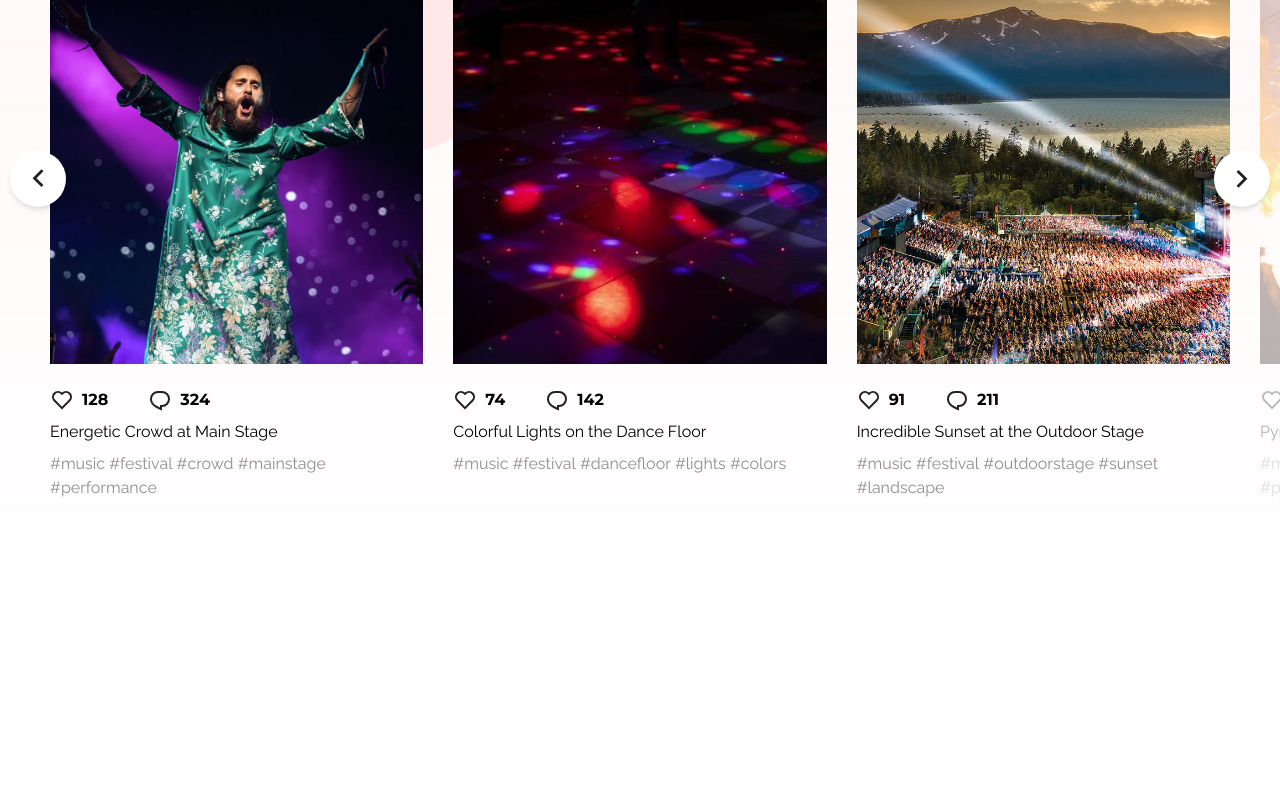
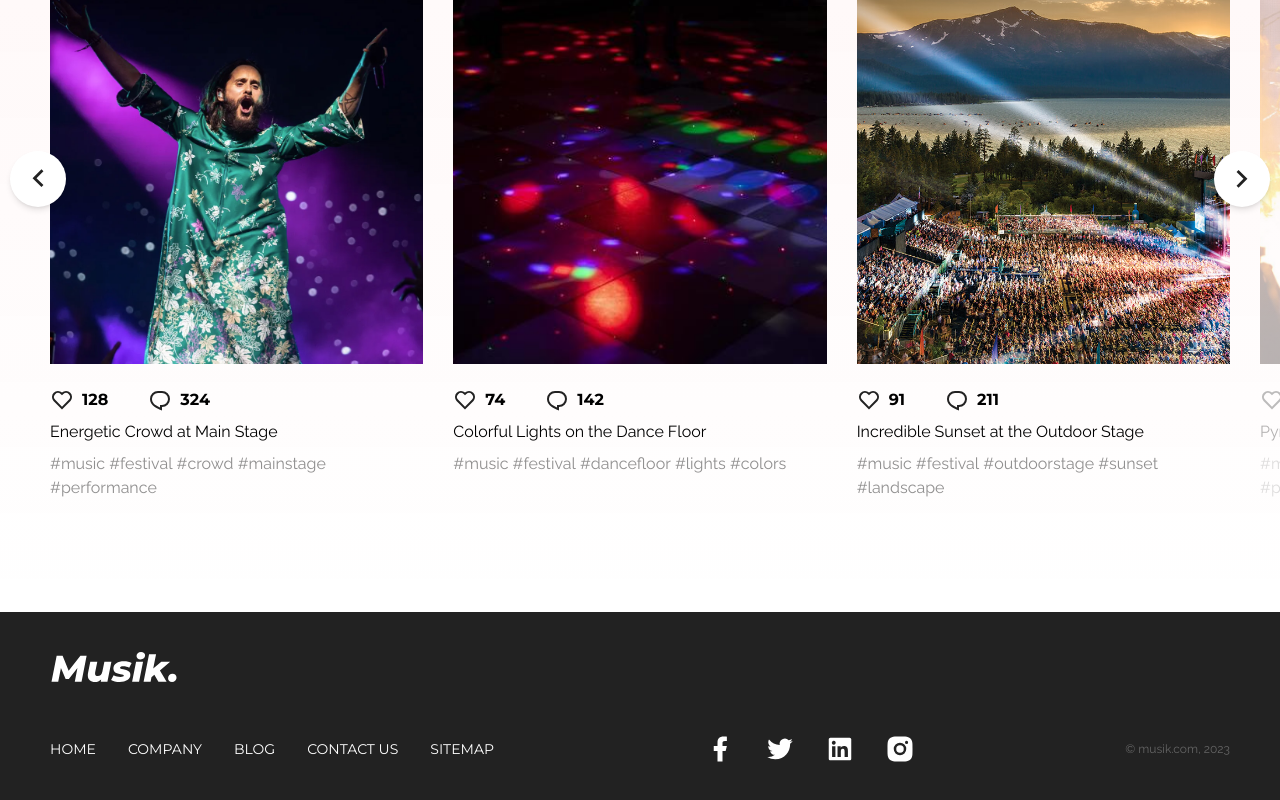
Before and after one commit to late-exairu/musik, a React (Vite) app: page / in a window 1280 px wide. Shown: the part 7413-8213 px from the top of the page. Before the commit the page ends 8025 px from the top, so only its background shows below. Built offline with nearby package versions, Linux system fonts and the light colour scheme.

Commit message:
Add footer

```diff
--- a/src/App.jsx
+++ b/src/App.jsx
@@ -5,8 +5,9 @@ import Home from "./pages/Home";
 import Artists from "./pages/Artists";
 import Schedule from "./pages/Schedule";
 import Contacts from "./pages/Contacts";
+import ScheduleDay from "./components/ScheduleDay";
+import Footer from "./components/Footer";
 import data from "./data/data.json";
-import ScheduleDay from "./components/ScheduleDay";
 
 function App() {
   const scheduleList = data.sections.schedule.scheduleList;
@@ -34,6 +35,8 @@ function App() {
           <Route path="/schedule" element={<Schedule />}></Route>
           <Route path="/contacts" element={<Contacts />}></Route>
         </Routes>
+
+        <Footer socials={data.brand.socials} {...data.footer} />
       </BrowserRouter>
     </ParallaxProvider>
   );
--- /dev/null
+++ b/src/components/Footer.jsx
@@ -0,0 +1,37 @@
+import { Link } from "react-router-dom";
+import Logo from "./Logo";
+import Socials from "./Socials";
+
+export default function Footer({ socials, menu, copyright }) {
+  return (
+    <footer className="bg-black text-white" aria-label="Footer">
+      <div className="container py-6 md:py-10">
+        <Logo className="mx-auto mb-6 flex w-24 lg:inline-flex lg:w-32" />
+
+        <div className="flex-wrap items-center lg:mt-7 lg:flex">
+          {menu && (
+            <ul className="flex flex-wrap justify-center gap-x-3 font-montserrat text-sm uppercase md:gap-x-8">
+              {menu.map((item, index) => (
+                <li key={index} className="">
+                  <Link className="hover:underline" to={item.link}>
+                    {item.text}
+                  </Link>
+                </li>
+              ))}
+            </ul>
+          )}
+          {socials && (
+            <Socials
+              className="mx-auto mt-6 flex justify-center gap-5 md:gap-[30px] lg:mt-0"
+              list={socials}
+            />
+          )}
+
+          <div className="mt-6 text-center text-xs text-white/30 lg:mt-0">
+            {copyright}
+          </div>
+        </div>
+      </div>
+    </footer>
+  );
+}
--- a/src/components/Icons.jsx
+++ b/src/components/Icons.jsx
@@ -176,21 +176,21 @@ const Quote = ({ className }) => {
   );
 };
 
-const Instagram = ({ className }) => {
-  return (
-    <svg
-      className={className}
-      xmlns="http://www.w3.org/2000/svg"
-      fill="none"
-      viewBox="0 0 361 361"
-    >
-      <path
-        fill="#FC5252"
-        d="M180.5.917c48.793 0 54.881.18 74.024 1.077 19.126.898 32.146 3.897 43.603 8.35 11.853 4.562 21.838 10.74 31.822 20.707a88.13 88.13 0 0 1 20.706 31.822c4.436 11.44 7.453 24.477 8.351 43.603.844 19.143 1.077 25.231 1.077 74.024s-.179 54.881-1.077 74.024c-.898 19.126-3.915 32.146-8.351 43.603a87.685 87.685 0 0 1-20.706 31.822 88.258 88.258 0 0 1-31.822 20.706c-11.439 4.436-24.477 7.453-43.603 8.351-19.143.844-25.231 1.077-74.024 1.077s-54.881-.179-74.024-1.077c-19.126-.898-32.146-3.915-43.603-8.351a87.814 87.814 0 0 1-31.822-20.706 88.065 88.065 0 0 1-20.706-31.822c-4.454-11.44-7.453-24.477-8.35-43.603C1.15 235.381.916 229.293.916 180.5s.18-54.881 1.077-74.024c.898-19.144 3.897-32.146 8.35-43.603A87.636 87.636 0 0 1 31.052 31.05a87.942 87.942 0 0 1 31.822-20.706c11.457-4.454 24.46-7.453 43.603-8.351C125.619 1.15 131.707.917 180.5.917Zm0 89.791a89.792 89.792 0 1 0 .001 179.585 89.792 89.792 0 0 0-.001-179.585Zm116.729-4.49a22.447 22.447 0 1 0-44.894 0 22.447 22.447 0 0 0 44.894 0ZM180.5 126.626a53.874 53.874 0 1 1 .001 107.748 53.874 53.874 0 0 1-.001-107.748Z"
-      />
-    </svg>
-  );
-};
+// const Instagram = ({ className }) => {
+//   return (
+//     <svg
+//       className={className}
+//       xmlns="http://www.w3.org/2000/svg"
+//       fill="none"
+//       viewBox="0 0 361 361"
+//     >
+//       <path
+//         fill="#FC5252"
+//         d="M180.5.917c48.793 0 54.881.18 74.024 1.077 19.126.898 32.146 3.897 43.603 8.35 11.853 4.562 21.838 10.74 31.822 20.707a88.13 88.13 0 0 1 20.706 31.822c4.436 11.44 7.453 24.477 8.351 43.603.844 19.143 1.077 25.231 1.077 74.024s-.179 54.881-1.077 74.024c-.898 19.126-3.915 32.146-8.351 43.603a87.685 87.685 0 0 1-20.706 31.822 88.258 88.258 0 0 1-31.822 20.706c-11.439 4.436-24.477 7.453-43.603 8.351-19.143.844-25.231 1.077-74.024 1.077s-54.881-.179-74.024-1.077c-19.126-.898-32.146-3.915-43.603-8.351a87.814 87.814 0 0 1-31.822-20.706 88.065 88.065 0 0 1-20.706-31.822c-4.454-11.44-7.453-24.477-8.35-43.603C1.15 235.381.916 229.293.916 180.5s.18-54.881 1.077-74.024c.898-19.144 3.897-32.146 8.35-43.603A87.636 87.636 0 0 1 31.052 31.05a87.942 87.942 0 0 1 31.822-20.706c11.457-4.454 24.46-7.453 43.603-8.351C125.619 1.15 131.707.917 180.5.917Zm0 89.791a89.792 89.792 0 1 0 .001 179.585 89.792 89.792 0 0 0-.001-179.585Zm116.729-4.49a22.447 22.447 0 1 0-44.894 0 22.447 22.447 0 0 0 44.894 0ZM180.5 126.626a53.874 53.874 0 1 1 .001 107.748 53.874 53.874 0 0 1-.001-107.748Z"
+//       />
+//     </svg>
+//   );
+// };
 
 const Like = ({ className }) => {
   return (
@@ -254,6 +254,98 @@ const SliderArrow = ({ className }) => {
   );
 };
 
+const Facebook = ({ className }) => {
+  return (
+    <svg
+      className={className}
+      xmlns="http://www.w3.org/2000/svg"
+      fill="none"
+      viewBox="0 0 30 30"
+    >
+      <g clipPath="url(#a)">
+        <path
+          fill="#fff"
+          d="M17.5 16.875h3.125l1.25-5H17.5v-2.5c0-1.287 0-2.5 2.5-2.5h1.875v-4.2c-.407-.054-1.946-.175-3.571-.175-3.394 0-5.804 2.071-5.804 5.875v3.5H8.75v5h3.75V27.5h5V16.875Z"
+        />
+      </g>
+      <defs>
+        <clipPath id="a">
+          <path fill="#fff" d="M0 0h30v30H0z" />
+        </clipPath>
+      </defs>
+    </svg>
+  );
+};
+
+const Twitter = ({ className }) => {
+  return (
+    <svg
+      className={className}
+      xmlns="http://www.w3.org/2000/svg"
+      fill="none"
+      viewBox="0 0 30 30"
+    >
+      <g clipPath="url(#a)">
+        <path
+          fill="#fff"
+          d="M27.702 7.07c-.954.422-1.966.7-3.002.823A5.245 5.245 0 0 0 27 5a10.448 10.448 0 0 1-3.32 1.269 5.228 5.228 0 0 0-8.908 4.767A14.842 14.842 0 0 1 3.997 5.574a5.21 5.21 0 0 0-.707 2.629c0 1.812.922 3.413 2.325 4.35a5.21 5.21 0 0 1-2.368-.653v.065a5.231 5.231 0 0 0 4.194 5.126c-.77.21-1.578.24-2.362.09a5.231 5.231 0 0 0 4.883 3.632 10.494 10.494 0 0 1-7.738 2.165 14.789 14.789 0 0 0 8.012 2.35c9.616 0 14.875-7.967 14.875-14.875 0-.225-.006-.453-.016-.675a10.619 10.619 0 0 0 2.609-2.707h-.002Z"
+        />
+      </g>
+      <defs>
+        <clipPath id="a">
+          <path fill="#fff" d="M0 0h30v30H0z" />
+        </clipPath>
+      </defs>
+    </svg>
+  );
+};
+
+const Linkedin = ({ className }) => {
+  return (
+    <svg
+      className={className}
+      xmlns="http://www.w3.org/2000/svg"
+      fill="none"
+      viewBox="0 0 30 30"
+    >
+      <g clipPath="url(#a)">
+        <path
+          fill="#fff"
+          d="M22.919 22.924h-3.332v-5.221c0-1.245-.024-2.848-1.737-2.848-1.736 0-2.001 1.355-2.001 2.756v5.313h-3.333V12.188h3.2v1.462h.044c.447-.843 1.535-1.734 3.16-1.734 3.375 0 4 2.223 4 5.114v5.894h-.001ZM8.754 10.719a1.933 1.933 0 0 1-1.608-3.011 1.935 1.935 0 1 1 1.606 3.01h.002Zm1.67 12.205H7.083V12.188h3.342v10.736h-.001ZM24.587 3.75H5.412c-.92 0-1.661.725-1.661 1.621V24.63c0 .896.742 1.621 1.66 1.621h19.172c.918 0 1.668-.725 1.668-1.621V5.37c0-.896-.75-1.621-1.668-1.621h.006Z"
+        />
+      </g>
+      <defs>
+        <clipPath id="a">
+          <path fill="#fff" d="M0 0h30v30H0z" />
+        </clipPath>
+      </defs>
+    </svg>
+  );
+};
+
+const Instagram = ({ className }) => {
+  return (
+    <svg
+      className={className}
+      xmlns="http://www.w3.org/2000/svg"
+      fill="none"
+      viewBox="0 0 30 30"
+    >
+      <g clipPath="url(#a)">
+        <path
+          fill="#fff"
+          d="M15 2.5c3.396 0 3.82.013 5.152.075 1.332.063 2.238.271 3.035.581.825.318 1.52.748 2.215 1.442a6.137 6.137 0 0 1 1.442 2.215c.308.796.518 1.703.581 3.035.059 1.332.075 1.756.075 5.152s-.012 3.82-.075 5.152c-.063 1.332-.273 2.238-.581 3.035a6.105 6.105 0 0 1-1.442 2.215 6.144 6.144 0 0 1-2.215 1.442c-.796.308-1.703.518-3.035.581-1.332.059-1.756.075-5.152.075s-3.82-.012-5.152-.075c-1.332-.063-2.238-.273-3.036-.581a6.113 6.113 0 0 1-2.215-1.442 6.13 6.13 0 0 1-1.44-2.215c-.31-.796-.52-1.703-.582-3.035C2.516 18.82 2.5 18.396 2.5 15s.013-3.82.075-5.152c.063-1.333.271-2.238.581-3.036a6.1 6.1 0 0 1 1.442-2.215 6.121 6.121 0 0 1 2.215-1.44c.797-.31 1.702-.52 3.035-.582C11.18 2.516 11.604 2.5 15 2.5Zm0 6.25a6.25 6.25 0 1 0 0 12.5 6.25 6.25 0 0 0 0-12.5Zm8.125-.313a1.563 1.563 0 1 0-3.125 0 1.563 1.563 0 0 0 3.125 0ZM15 11.25a3.75 3.75 0 1 1 0 7.5 3.75 3.75 0 0 1 0-7.5Z"
+        />
+      </g>
+      <defs>
+        <clipPath id="a">
+          <path fill="#fff" d="M0 0h30v30H0z" />
+        </clipPath>
+      </defs>
+    </svg>
+  );
+};
+
 const iconsSet = {
   chevron: Chevron,
   play: Play,
@@ -264,10 +356,14 @@ const iconsSet = {
   jazz: Jazz,
   arrow: Arrow,
   quote: Quote,
-  instagram: Instagram,
+  // instagram: Instagram,
   like: Like,
   comment: Comment,
   sliderArrow: SliderArrow,
+  facebook: Facebook,
+  twitter: Twitter,
+  linkedin: Linkedin,
+  instagram: Instagram,
 };
 
 export default function Icons({ icon, className }) {
--- /dev/null
+++ b/src/components/Socials.jsx
@@ -0,0 +1,16 @@
+import React from "react";
+import Icons from "./Icons";
+
+export default function Socials({ list, className }) {
+  return (
+    <ul className={`${className} flex gap-2 md:gap-[30px]`}>
+      {list.map((item, index) => (
+        <li key={index}>
+          <a className="bg-red" href={item.link} target="_blanc">
+            <Icons className="h-[30px] w-[30px]" icon={item.icon} />
+          </a>
+        </li>
+      ))}
+    </ul>
+  );
+}
--- a/src/data/data.json
+++ b/src/data/data.json
@@ -1,4 +1,24 @@
 {
+  "brand": {
+    "socials": [
+      {
+        "icon": "facebook",
+        "link": "/"
+      },
+      {
+        "icon": "twitter",
+        "link": "/"
+      },
+      {
+        "icon": "linkedin",
+        "link": "/"
+      },
+      {
+        "icon": "instagram",
+        "link": "/"
+      }
+    ]
+  },
   "header": {
     "menu": [
       {
@@ -46,6 +66,31 @@
         "text": "Contact Us"
       }
     ]
+  },
+  "footer": {
+    "menu": [
+      {
+        "text": "Home",
+        "link": "/"
+      },
+      {
+        "text": "Company",
+        "link": "/"
+      },
+      {
+        "text": "Blog",
+        "link": "/"
+      },
+      {
+        "text": "Contact Us",
+        "link": "/"
+      },
+      {
+        "text": "sitemap",
+        "link": "/"
+      }
+    ],
+    "copyright": "© musik.com, 2023"
   },
   "page": [
     {
```
